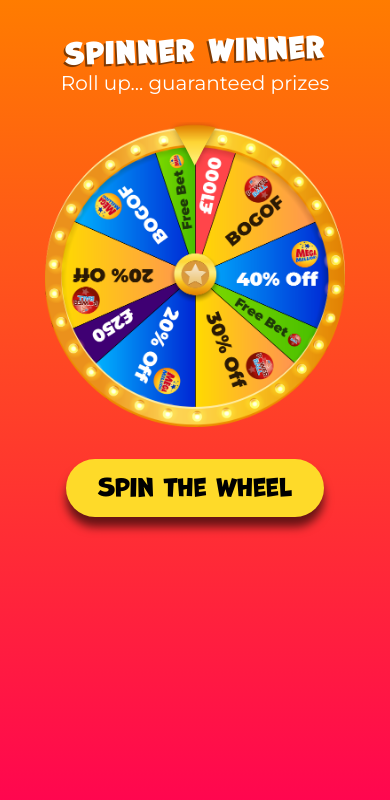
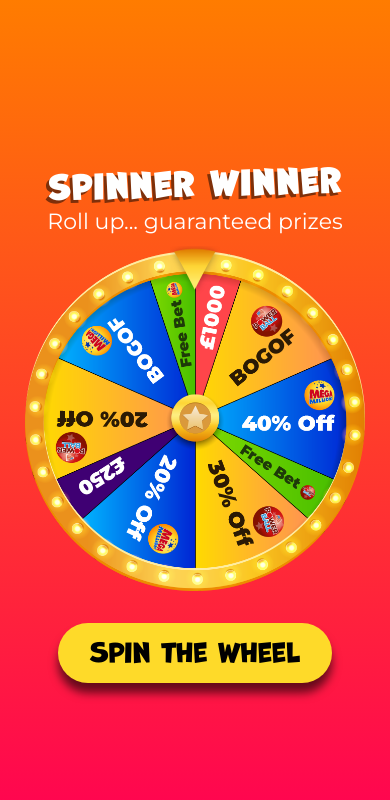
Before and after one commit to martiensk/wheel-of-fortune, a Vue app: page / in a window 390 px wide. Built offline with nearby package versions, Linux system fonts and the light colour scheme.

Commit message:
Done responsive

```diff
--- a/scripts/_components/loader.vue
+++ b/scripts/_components/loader.vue
@@ -1,10 +1,10 @@
 <template>
-    <section v-if="actualWidth < 100">
+    <div class="loader" v-if="actualWidth < 100">
         <div>
             <div ref="loader" class="loader"></div>
         </div>
         <span>Loading...</span>
-    </section>
+    </div>
 </template>
 
 <script>
@@ -40,7 +40,7 @@ export default {
 <style lang="scss">
 @import '../../styles/responsive.scss';
 
-section {
+.loader {
     width: 80%;
     height: 100%;
     margin: 0 auto;
@@ -49,7 +49,6 @@ section {
     justify-content: center;
     align-items: center;
     flex-direction: column;
-}
 
     span {
         margin-top: 8px;
@@ -78,4 +77,5 @@ div {
             box-shadow: 1px 1px 1px #000;
         }
     }
+}
 </style>
--- a/scripts/_components/main.vue
+++ b/scripts/_components/main.vue
@@ -97,14 +97,14 @@ export default {
                     autoAlpha: 0
                 })
                 .to('.bottom-text', 0.5, { autoAlpha: 1 })
-                .to('#container h1', 0.4, { x: '-100%' }, 1)
+                .to('#container h1', 0.4, { x: '-150%' }, 1)
                 .to('.top-text', 0.4, { autoAlpha: 0 }, 1)
                 .set('#container h1', {
                     x: '0%',
                     y: '-100%',
                     innerText: 'Good Luck'
                 })
-                .to('#container h1', 0.6, { y: '0%', ease: Elastic.easeOut })
+                .to('#container h1', 0.6, { y: '10%', ease: Elastic.easeOut })
                 .to(this.images.wheel,
                     9,
                     {
@@ -281,10 +281,15 @@ export default {
     border-radius: 0;
     text-align: center;
     color: #fff;
+    overflow: hidden;
+    display: flex;
+    justify-content: center;
+    align-items: center;
+    flex-direction: column;
 
-    @include desktop {
-        width: 550px;
-        height: 680px;
+    @include tablet {
+        width: 475px;
+        height: 600px;
     }
 }
 
@@ -292,6 +297,13 @@ export default {
     height: 300px;
     width: 300px;
     margin-top: 32px;
+    position: relative;
+
+    @include mobile {
+        height: 340px;
+        width: 340px;
+        margin-top: 16px;
+    }
 }
 
 img {
@@ -312,13 +324,21 @@ h1 {
     letter-spacing: 2px;
     text-shadow: -2px 2px 0 rgba(0, 0, 0, 0.5);
     transform: rotate(358.5deg);
-    margin-top: 32px;
     font-size: 28px;
+
+    @include mobile {
+        text-shadow: -3px 3px 0 rgba(0, 0, 0, 0.5);
+        font-size: 32px;
+    }
 }
 
 h2 {
     font-weight: lighter;
     font-size: 20px;
+
+    @include mobile {
+        font-size: 22px;
+    }
 }
 
 button {
@@ -334,6 +354,10 @@ button {
 
     &:focus {
         outline: 0;
+    }
+
+    @include mobile {
+        font-size: 26px;
     }
 }
 
@@ -356,5 +380,12 @@ button {
     left: 17px;
     height: 266px;
     width: 266px;
+
+    @include mobile {
+        top: 20px;
+        left: 20px;
+        height: 300px;
+        width: 300px;
+}
 }
 </style>
--- a/styles/main.scss
+++ b/styles/main.scss
@@ -18,4 +18,5 @@ body {
     justify-content: center;
     align-items: center;
     font-family: 'Montserrat', sans-serif;
+    background-color: rgba(0, 0, 0, 0.8);
 }
```
Lines whose indentation alone changed are shown as unchanged.
